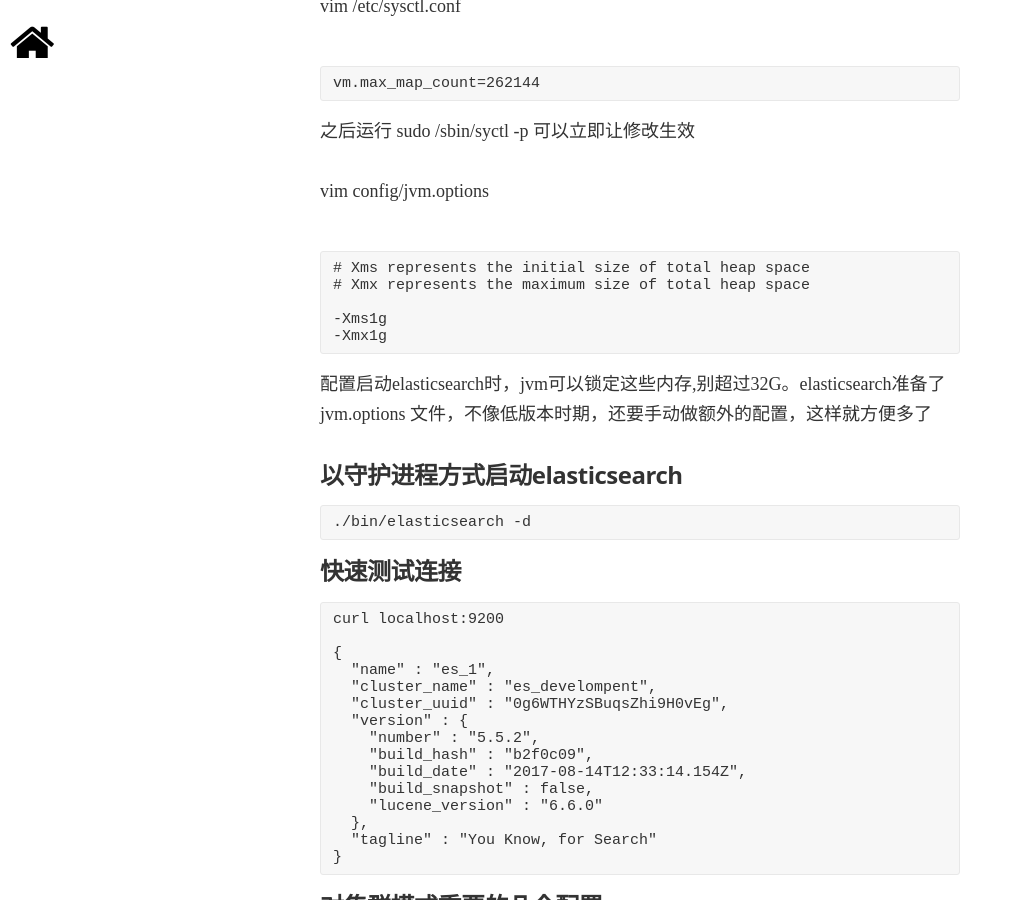
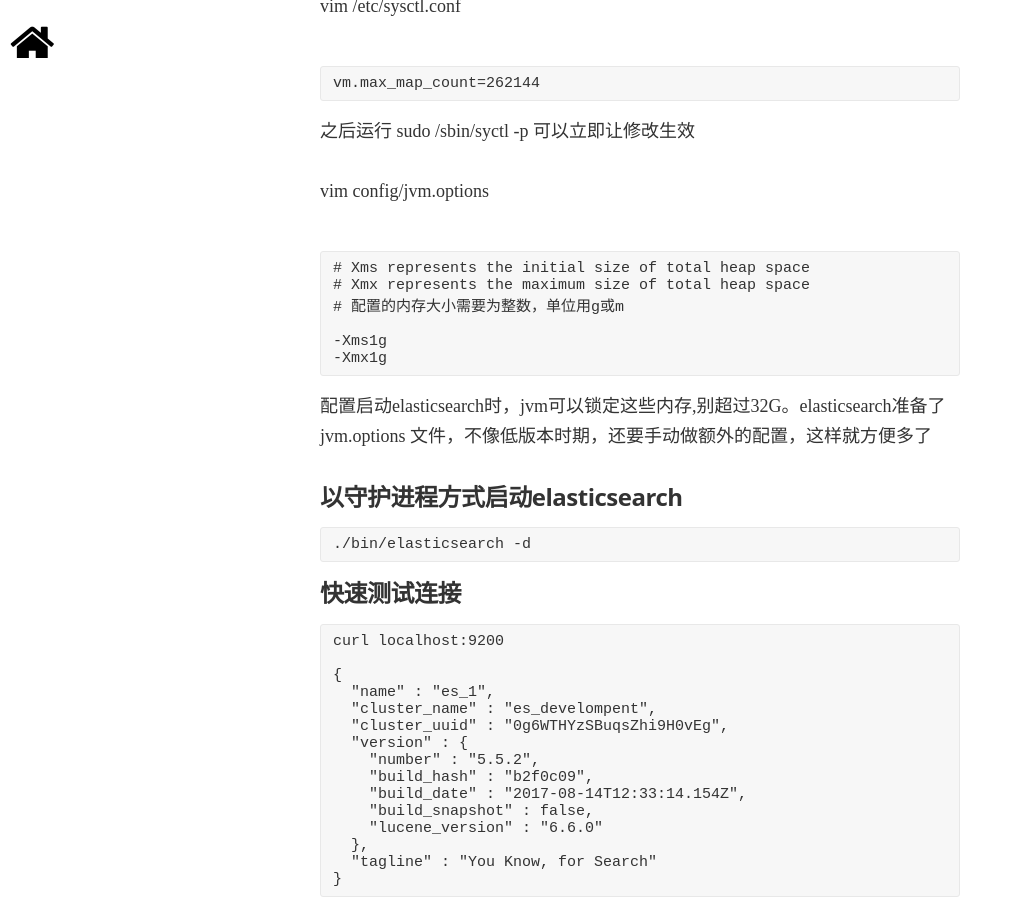
Before and after one commit to pathbox/pathbox.github.io, a Jekyll site: the page built from _posts/2017-09-13-elasticsearch-5.5.2-install-and-config.md, in a window 1280 px wide and 900 px high, scrolled down 2652 px. Shown: the whole window, without its empty margins (0-1012 px from the left). Built offline with Jekyll 4.4.1, drawn with Linux system fonts in a browser that asks for light colours; nearby versions of some CDN libraries; some web fonts are replaced; comment, search, counter and statistics services are not loaded.

Commit message:
elasticsearch 配置的内存大小需要为整数，单位用g或m

````diff
--- a/_posts/2017-09-13-elasticsearch-5.5.2-install-and-config.md
+++ b/_posts/2017-09-13-elasticsearch-5.5.2-install-and-config.md
@@ -81,6 +81,7 @@
 ```
 # Xms represents the initial size of total heap space
 # Xmx represents the maximum size of total heap space
+# 配置的内存大小需要为整数，单位用g或m
 
 -Xms1g
 -Xmx1g
````
